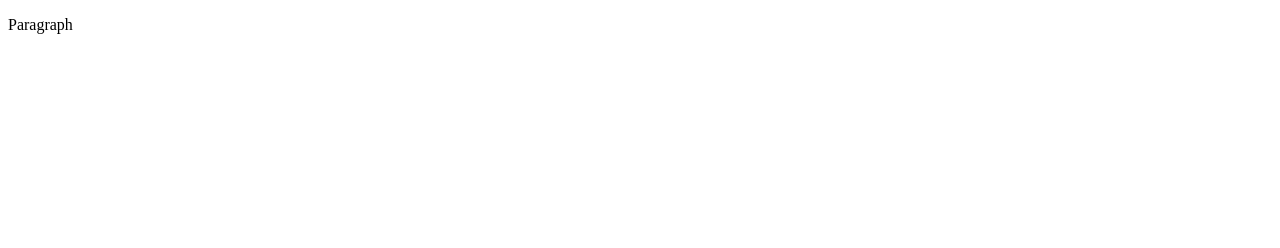
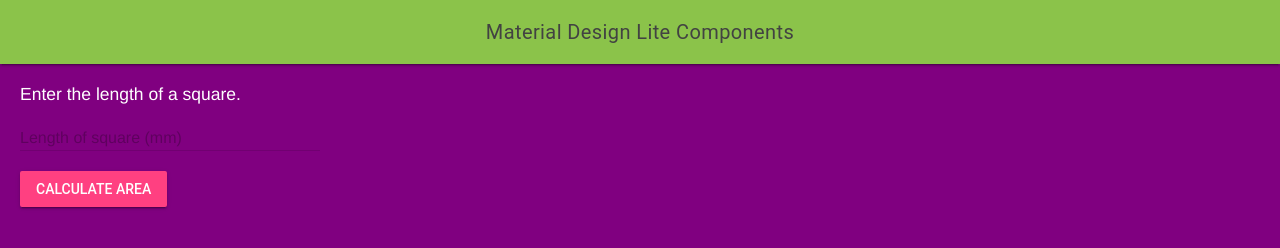
Before and after one commit to MTHS-ICS2O-2-2022/ICS2O-Unit-1-05-Colton-Grant, a plain HTML site: page index.html in a window 1280 px wide. Drawn offline with nearby package versions, Linux system fonts and the light colour scheme.

Commit message:
added material design lite

```diff
--- a/css/style.css
+++ b/css/style.css
@@ -1,4 +1,32 @@
-/* Created by: Mr. Coxall
-* Created on: Sep 2020
+/* Created by: Colton
+* Created on: february 2023
 * This file contains the CSS for index.html
 */
+
+/* Due to error in MDL : https://github.com/google/material-design-lite/issues/5281
+*/
+.mdl-ripple {
+  background: black;
+  opacity: 0.001;
+}
+
+.mdl-layout__header-row {
+  justify-content: center;
+  padding: 0;
+}
+
+.mdl-layout__content {
+  padding-left: 15pt;
+  padding-right: 15pt;
+  padding-top: 15pt;
+}
+
+.page-content {
+  color: white;
+  font-family: Helvetica, Arial, sans-serif;
+  font-size: 1.25rem;
+}
+
+body {
+  background-color: purple;
+}
--- a/index.html
+++ b/index.html
@@ -1,9 +1,45 @@
 <!DOCTYPE html>
-<html>
-  <head>
-    <title>Title</title>
-  </head>
-  <body>
-    <p>Paragraph</p>
-  </body>
+<!-- ICS2O-Unit1-05-HTML-MDL -->
+<html lang="en-ca">
+<head>
+  <meta charset="utf-8" />
+  <meta name="description" content="My first MDL webpage" />
+  <meta name="keywords" content="mths, ics2o" />
+  <meta name="author" content="Colton" />
+  <meta name="viewport" content="width=device-width, initial-scale=1.0" />
+  <link rel="stylesheet" href="https://fonts.googleapis.com/icon?family=Material+Icons" />
+  <link rel="stylesheet" href="https://code.getmdl.io/1.3.0/material.light_green-pink.min.css" />
+  <link rel="stylesheet" href="./css/style.css" />
+  <title>My first webpage, with proper style</title>
+</head>
+<body>
+  <script defer src="https://code.getmdl.io/1.3.0/material.min.js"></script>
+  <div class="mdl-layout mdl-js-layout mdl-layout--fixed-header">
+    <header class="mdl-layout__header">
+      <div class="mdl-layout__header-row">
+        <span class="mdl-layout-title">Material Design Lite Components</span>
+      </div>
+    </header>
+    <main class="mdl-layout__content">
+      <div class="page-content">
+        Enter the length of a square.
+      </div>
+      <!-- Simple Textfield for integers-->
+      <form action="#">
+        <div class="mdl-textfield mdl-js-textfield">
+          <!-- input pattern attribute -->
+          <input class="mdl-textfield__input" type="text" pattern="[0-9]*" id="demo-input" />
+          <!-- mdl-textfield__label -->
+          <label class="mdl-textfield__label" for="demo-input">Length of square (mm)</label>
+          <!-- class "mdl-textfield__error" -->
+          <span class="mdl-textfield__error">Input is not a number</span>
+        </div>
+      </form>
+      <!-- Raised button with ripple -->
+      <button class="mdl-button mdl-js-button mdl-button--raised mdl-js-ripple-effect mdl-button--accent">
+        Calculate area
+      </button>
+    </main>
+  </div>
+</body>
 </html>
```
